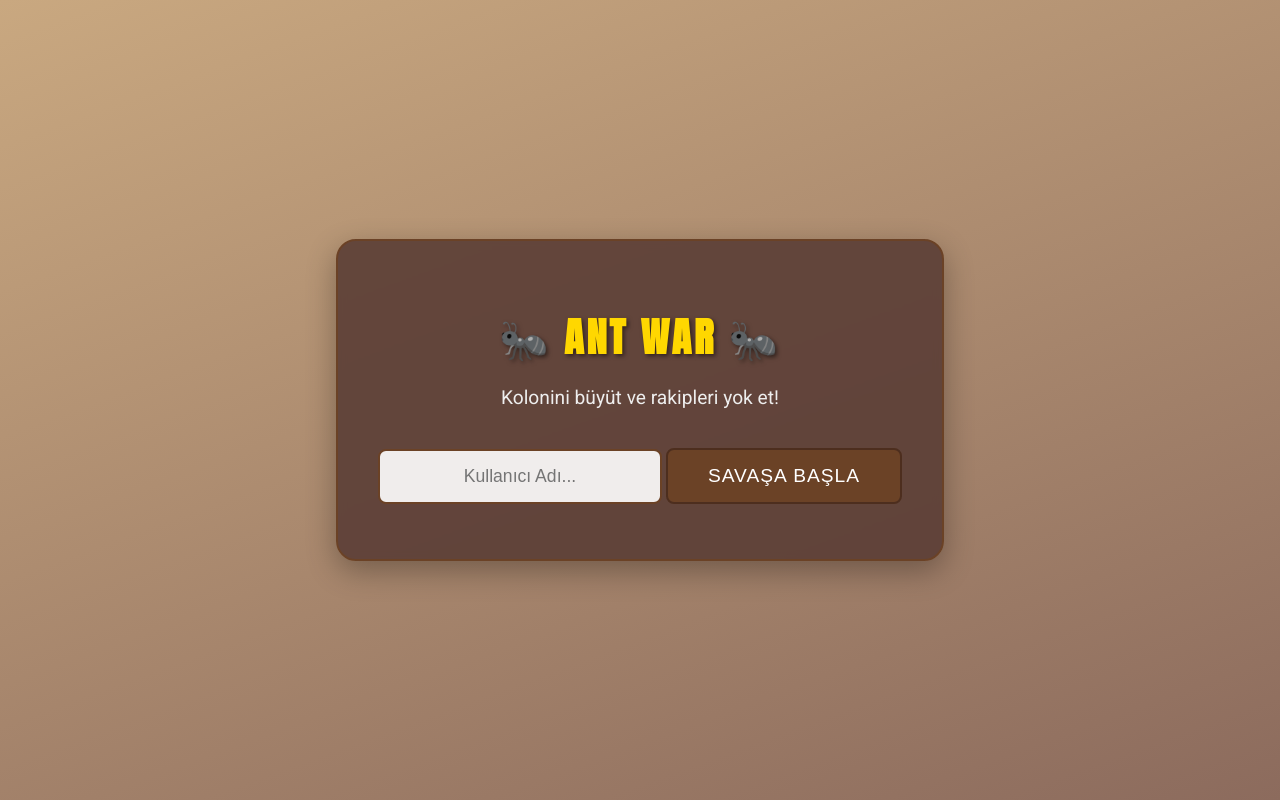
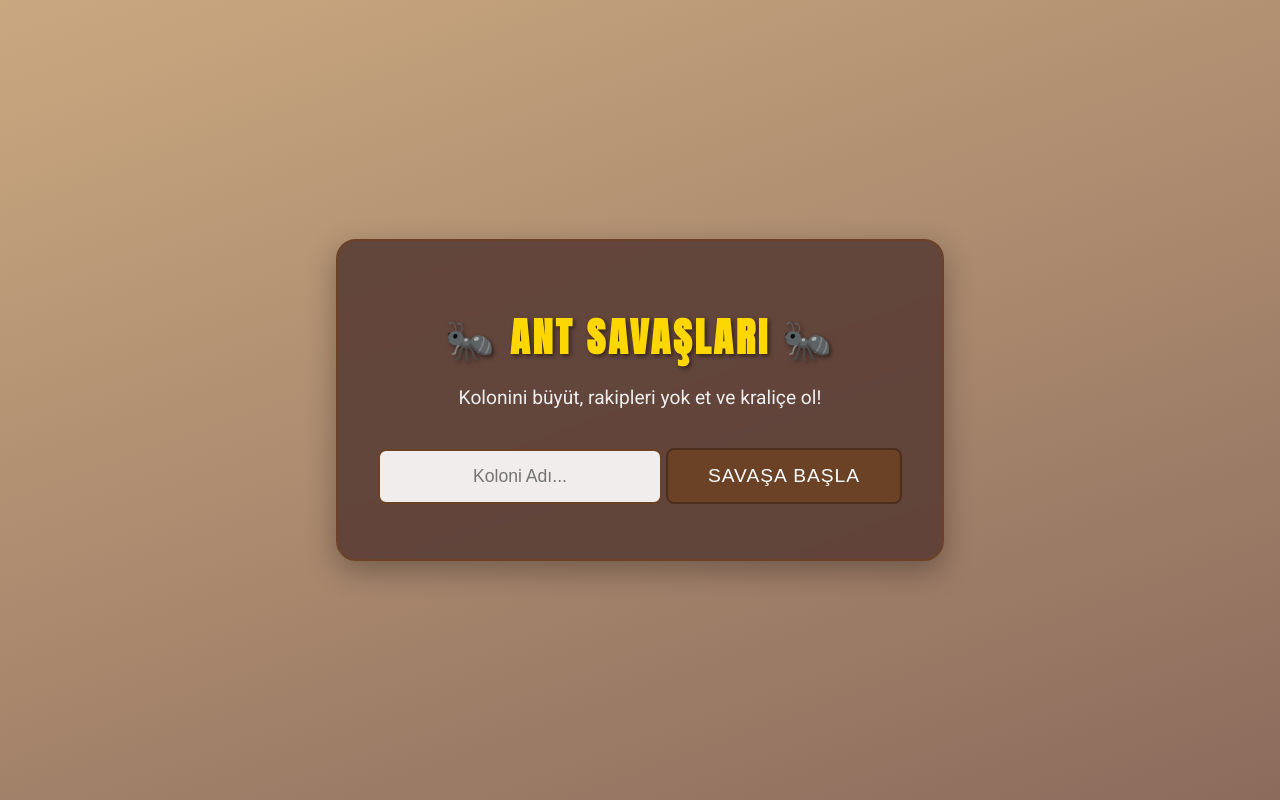
Before and after one commit to emrezd0/ant-game, a website: page public/index.html in a window 1280 px wide. Drawn offline with nearby package versions, Linux system fonts and the light colour scheme; no server answers.

Commit message:
dosyalar düzeltildi

```diff
--- a/index.html
+++ b/public/index.html
@@ -10,9 +10,9 @@
 </head>
 <body>
     <div id="loginScreen">
-        <h1>🐜 ANT WAR 🐜</h1>
-        <p>Kolonini büyüt  ve rakipleri yok et!</p>
-        <input type="text" id="username" placeholder="Kullanıcı Adı...">
+        <h1>🐜 ANT SAVAŞLARI 🐜</h1>
+        <p>Kolonini büyüt, rakipleri yok et ve kraliçe ol!</p>
+        <input type="text" id="username" placeholder="Koloni Adı...">
         <button onclick="startGame()">Savaşa Başla</button>
     </div>
 
--- a/script.js
+++ b/public/script.js
@@ -158,7 +158,7 @@ function drawHUD() {
     ctx.fillStyle = '#fff';
     ctx.font = '20px "Anton", sans-serif';
     ctx.textAlign = 'left';
-    ctx.fillText(`🐜 KARINCA SAYISI: ${currentPlayer ? currentPlayer.ants : 0}`, 30, 50);
+    ctx.fillText(`🐜 KOLONİ GÜCÜ: ${currentPlayer ? currentPlayer.ants : 0}`, 30, 50);
 
     // Oyuncu listesi
     const playerCount = Object.keys(players).length;
@@ -240,7 +240,6 @@ function gameLoop() {
 
     updateMovement();
     checkCollisions();
-
     Object.values(players).forEach(player => {
         if(player.id !== currentPlayer?.id) {
             drawAnts(player);
--- a/server.js
+++ b/server.js
@@ -1,3 +1,4 @@
+// server.js
 const express = require('express');
 const http = require('http');
 const socketIo = require('socket.io');
```
Also changed, not shown: public/style.css (renamed from style.css).
